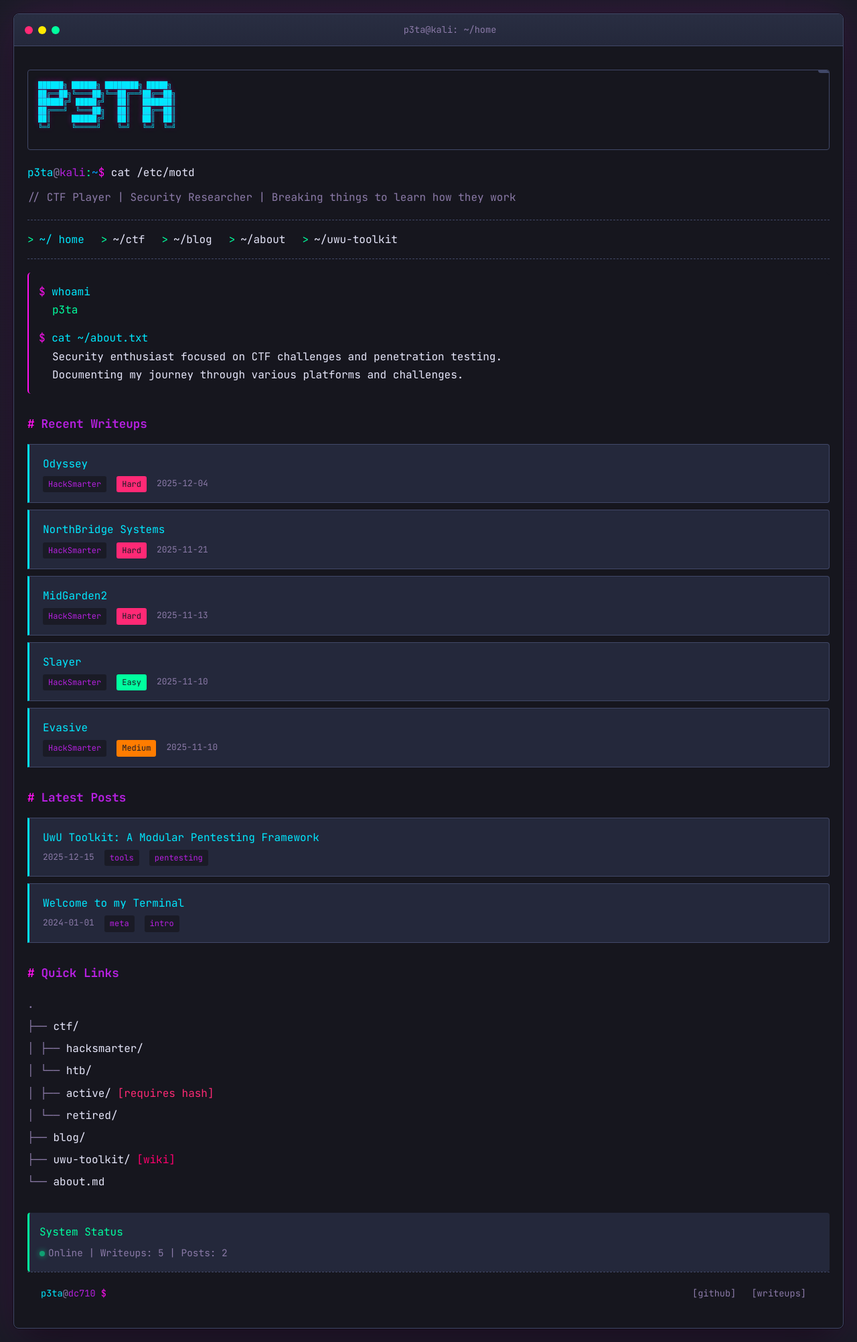
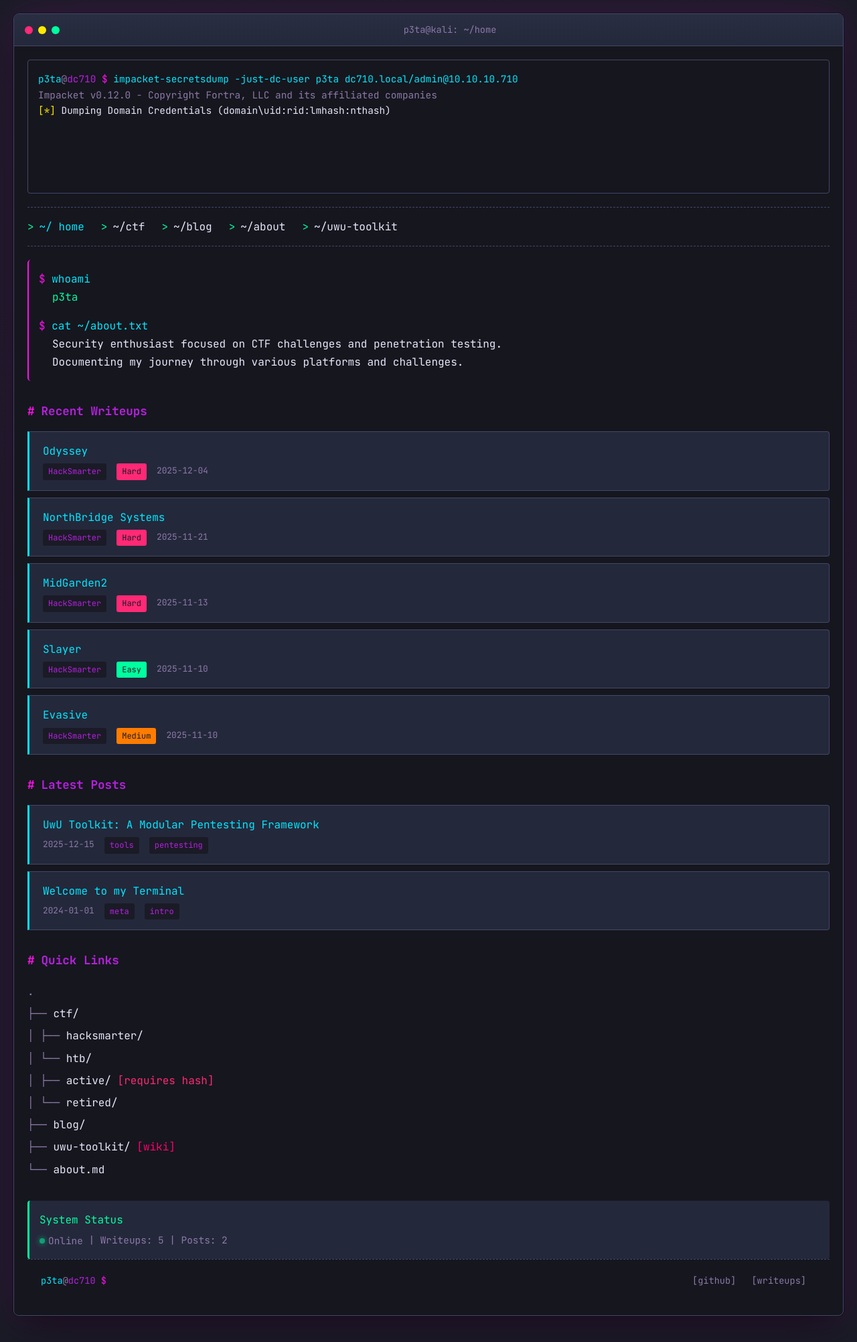
Before and after one commit to p3ta00/p3ta00.github.io, a Jekyll site: the page built from index.html, in a window 1280 px wide. Shown: the whole page at 67% size. Built offline with Jekyll 4.4.1, drawn with Linux system fonts in a browser that asks for light colours.

Commit message:
Add interactive hacker terminal animation to header
- Typing animation shows secretsdump dumping p3ta's hash
- Evil-WinRM authenticating with the hash
- Reveals ASCII art as flag.txt content
- Animation plays once per session (cached in sessionStorage)
- Neon pink glow pulse effect on ASCII art

🤖 Generated with [Claude Code](https://claude.com/claude-code)

Co-Authored-By: Claude Opus 4.5 <noreply@anthropic.com>

```diff
--- a/_includes/header.html
+++ b/_includes/header.html
@@ -1,5 +1,8 @@
 <header class="site-header">
-  <pre class="ascii-header">
+  <div id="hacker-terminal" class="hacker-terminal">
+    <!-- Animation plays here -->
+  </div>
+  <pre id="ascii-header" class="ascii-header" style="display: none;">
 ██████╗ ██████╗ ████████╗ █████╗
 ██╔══██╗╚════██╗╚══██╔══╝██╔══██╗
 ██████╔╝ █████╔╝   ██║   ███████║
@@ -7,13 +10,13 @@
 ██║     ██████╔╝   ██║   ██║  ██║
 ╚═╝     ╚═════╝    ╚═╝   ╚═╝  ╚═╝
   </pre>
-  <div class="header-info">
+  <div id="header-info" class="header-info" style="display: none;">
     <span class="prompt">
-      <span class="prompt-user">p3ta</span><span class="prompt-at">@</span><span class="prompt-host">kali</span>:<span class="prompt-path">~</span><span class="prompt-symbol">$</span>
+      <span class="prompt-user">p3ta</span><span class="prompt-at">@</span><span class="prompt-host">dc710</span>:<span class="prompt-path">~</span><span class="prompt-symbol">$</span>
     </span>
-    <span class="typing"> cat /etc/motd</span>
+    <span class="typing"> whoami</span>
   </div>
-  <p style="margin-top: 10px; color: var(--foreground-dark);">
+  <p id="header-tagline" style="margin-top: 10px; color: var(--foreground-dark); display: none;">
     // CTF Player | Security Researcher | Breaking things to learn how they work
   </p>
 </header>
--- a/assets/css/main.css
+++ b/assets/css/main.css
@@ -964,3 +964,38 @@ a:hover, button:hover, .nav-item a:hover {
   margin: 15px 0;
   border-left: 2px solid var(--pink);
 }
+
+/* Hacker terminal animation */
+.hacker-terminal {
+  background: var(--bg-darker);
+  border: 1px solid var(--terminal-black);
+  border-radius: 4px;
+  padding: 15px;
+  margin-bottom: 15px;
+  font-family: 'JetBrains Mono', monospace;
+  font-size: 0.9rem;
+  line-height: 1.5;
+  min-height: 200px;
+}
+
+.hacker-terminal .terminal-line {
+  margin: 2px 0;
+  white-space: pre-wrap;
+  word-break: break-all;
+}
+
+.hacker-terminal .ascii-header {
+  margin: 15px 0;
+  animation: glowPulse 2s ease-in-out infinite;
+}
+
+@keyframes glowPulse {
+  0%, 100% {
+    text-shadow: 0 0 5px var(--glow), 0 0 10px var(--glow);
+    opacity: 1;
+  }
+  50% {
+    text-shadow: 0 0 15px var(--glow), 0 0 25px var(--glow);
+    opacity: 0.95;
+  }
+}
--- a/assets/js/main.js
+++ b/assets/js/main.js
@@ -1,14 +1,8 @@
 // Terminal effects and functionality
 
 document.addEventListener('DOMContentLoaded', function() {
-  // Add typing effect to elements with .typing class
-  const typingElements = document.querySelectorAll('.typing');
-  typingElements.forEach(el => {
-    el.style.width = '0';
-    setTimeout(() => {
-      el.style.width = '100%';
-    }, 100);
-  });
+  // Run the hacker terminal animation
+  runHackerTerminal();
 
   // Add glitch effect on hover for headers
   const glitchElements = document.querySelectorAll('.glitch');
@@ -23,15 +17,12 @@ document.addEventListener('DOMContentLoaded', function() {
 
   // Keyboard navigation hints
   document.addEventListener('keydown', function(e) {
-    // Press 'h' for home
     if (e.key === 'h' && !e.ctrlKey && !e.metaKey && document.activeElement.tagName !== 'INPUT') {
       window.location.href = '/';
     }
-    // Press 'c' for CTF
     if (e.key === 'c' && !e.ctrlKey && !e.metaKey && document.activeElement.tagName !== 'INPUT') {
       window.location.href = '/ctf/';
     }
-    // Press 'b' for blog
     if (e.key === 'b' && !e.ctrlKey && !e.metaKey && document.activeElement.tagName !== 'INPUT') {
       window.location.href = '/blog/';
     }
@@ -45,13 +36,146 @@ document.addEventListener('DOMContentLoaded', function() {
   ██╔═══╝  ╚═══██╗   ██║   ██╔══██║
   ██║     ██████╔╝   ██║   ██║  ██║
   ╚═╝     ╚═════╝    ╚═╝   ╚═╝  ╚═╝
-  `, 'color: #7aa2f7; font-family: monospace;');
+  `, 'color: #ff10f0; font-family: monospace;');
 
-  console.log('%cWelcome, curious one. 👀', 'color: #9ece6a; font-size: 14px;');
-  console.log('%cKeyboard shortcuts: h=home, c=ctf, b=blog', 'color: #565f89; font-size: 12px;');
+  console.log('%cWelcome, curious one.', 'color: #00ff9f; font-size: 14px;');
+  console.log('%cKeyboard shortcuts: h=home, c=ctf, b=blog', 'color: #8b7aa8; font-size: 12px;');
+});
 
-  // Add scan line effect (optional, uncomment to enable)
-  // createScanLines();
+// Hacker terminal animation
+async function runHackerTerminal() {
+  const terminal = document.getElementById('hacker-terminal');
+  const asciiHeader = document.getElementById('ascii-header');
+  const headerInfo = document.getElementById('header-info');
+  const headerTagline = document.getElementById('header-tagline');
+
+  if (!terminal) return;
+
+  // Check if animation already played this session
+  if (sessionStorage.getItem('terminalPlayed')) {
+    terminal.style.display = 'none';
+    asciiHeader.style.display = 'block';
+    headerInfo.style.display = 'block';
+    headerTagline.style.display = 'block';
+    return;
+  }
+
+  const prompt = '<span class="prompt-user">p3ta</span><span class="prompt-at">@</span><span class="prompt-host">dc710</span> <span class="prompt-symbol">$</span> ';
+
+  // Helper function to type text character by character
+  async function typeText(element, text, speed = 50) {
+    for (let i = 0; i < text.length; i++) {
+      element.innerHTML += text[i];
+      await sleep(speed + Math.random() * 30);
+    }
+  }
+
+  // Helper function to add a line
+  function addLine(html, className = '') {
+    const line = document.createElement('div');
+    line.className = className;
+    line.innerHTML = html;
+    terminal.appendChild(line);
+    return line;
+  }
+
+  function sleep(ms) {
+    return new Promise(resolve => setTimeout(resolve, ms));
+  }
+
+  // Start animation
+  terminal.innerHTML = '';
+
+  // Line 1: secretsdump command
+  let line1 = addLine(prompt, 'terminal-line');
+  let cmd1 = document.createElement('span');
+  cmd1.style.color = 'var(--cyan)';
+  line1.appendChild(cmd1);
+  await typeText(cmd1, 'impacket-secretsdump -just-dc-user p3ta dc710.local/admin@10.10.10.710', 40);
+
+  await sleep(500);
+
+  // Secretsdump output
+  addLine('<span style="color: var(--foreground-dark)">Impacket v0.12.0 - Copyright Fortra, LLC and its affiliated companies</span>', 'terminal-line');
+  await sleep(200);
+  addLine('', 'terminal-line');
+  addLine('<span style="color: var(--yellow)">[*]</span> Dumping Domain Credentials (domain\\uid:rid:lmhash:nthash)', 'terminal-line');
+  await sleep(300);
+  addLine('<span style="color: var(--yellow)">[*]</span> Using the DRSUAPI method to get NTDS.DIT secrets', 'terminal-line');
+  await sleep(400);
+  addLine('<span style="color: var(--green)">[+]</span> <span style="color: var(--foreground)">p3ta:1337:aad3b435b51404eeaad3b435b51404ee:<span style="color: var(--pink)">20FD31577178DC306C436CE692D1A4BB</span>:::</span>', 'terminal-line');
+  await sleep(200);
+  addLine('<span style="color: var(--yellow)">[*]</span> Cleaning up...', 'terminal-line');
+  await sleep(600);
+  addLine('', 'terminal-line');
+
+  // Line 2: evil-winrm command
+  let line2 = addLine(prompt, 'terminal-line');
+  let cmd2 = document.createElement('span');
+  cmd2.style.color = 'var(--cyan)';
+  line2.appendChild(cmd2);
+  await typeText(cmd2, 'evil-winrm -i dc710 -u p3ta -H 20FD31577178DC306C436CE692D1A4BB', 45);
+
+  await sleep(500);
+
+  // Evil-WinRM output
+  addLine('', 'terminal-line');
+  addLine('<span style="color: var(--purple)">Evil-WinRM</span> shell v3.5', 'terminal-line');
+  await sleep(200);
+  addLine('<span style="color: var(--foreground-dark)">Info: Establishing connection to remote endpoint</span>', 'terminal-line');
+  await sleep(800);
+  addLine('', 'terminal-line');
+  addLine('<span style="color: var(--green)">[+]</span> <span style="color: var(--green)">Session established!</span>', 'terminal-line');
+  await sleep(300);
+
+  // Evil-WinRM prompt and whoami
+  let line3 = addLine('<span style="color: var(--red)">*Evil-WinRM*</span> PS C:\\Users\\p3ta&gt; ', 'terminal-line');
+  let cmd3 = document.createElement('span');
+  cmd3.style.color = 'var(--cyan)';
+  line3.appendChild(cmd3);
+  await typeText(cmd3, 'type flag.txt', 50);
+
+  await sleep(400);
+  addLine('', 'terminal-line');
+
+  // Reveal ASCII with pwned effect
+  await sleep(300);
+
+  const asciiArt = `<span style="color: var(--pink)">██████╗ ██████╗ ████████╗ █████╗</span>
+<span style="color: var(--pink)">██╔══██╗╚════██╗╚══██╔══╝██╔══██╗</span>
+<span style="color: var(--pink)">██████╔╝ █████╔╝   ██║   ███████║</span>
+<span style="color: var(--pink)">██╔═══╝  ╚═══██╗   ██║   ██╔══██║</span>
+<span style="color: var(--pink)">██║     ██████╔╝   ██║   ██║  ██║</span>
+<span style="color: var(--pink)">╚═╝     ╚═════╝    ╚═╝   ╚═╝  ╚═╝</span>`;
+
+  const asciiPre = document.createElement('pre');
+  asciiPre.className = 'ascii-header';
+  asciiPre.style.textShadow = '0 0 10px var(--glow)';
+  asciiPre.innerHTML = asciiArt;
+  terminal.appendChild(asciiPre);
+
+  await sleep(200);
+  addLine('<span style="color: var(--green)">[+] PWNED!</span> <span style="color: var(--foreground-dark)">// CTF Player | Security Researcher | Breaking things to learn how they work</span>', 'terminal-line');
+
+  // Mark animation as played for this session
+  sessionStorage.setItem('terminalPlayed', 'true');
+
+  // Show skip hint
+  await sleep(1000);
+}
+
+// Copy code block to clipboard
+document.querySelectorAll('pre').forEach(block => {
+  block.addEventListener('dblclick', function() {
+    const code = this.querySelector('code') || this;
+    navigator.clipboard.writeText(code.textContent).then(() => {
+      const originalBorder = this.style.borderColor;
+      this.style.borderColor = '#00ff9f';
+      setTimeout(() => {
+        this.style.borderColor = originalBorder;
+      }, 500);
+    });
+  });
 });
 
 // Optional: CRT scan line effect
@@ -75,18 +199,3 @@ function createScanLines() {
   `;
   document.body.appendChild(scanLines);
 }
-
-// Copy code block to clipboard
-document.querySelectorAll('pre').forEach(block => {
-  block.addEventListener('dblclick', function() {
-    const code = this.querySelector('code') || this;
-    navigator.clipboard.writeText(code.textContent).then(() => {
-      // Visual feedback
-      const originalBorder = this.style.borderColor;
-      this.style.borderColor = '#9ece6a';
-      setTimeout(() => {
-        this.style.borderColor = originalBorder;
-      }, 500);
-    });
-  });
-});
```
